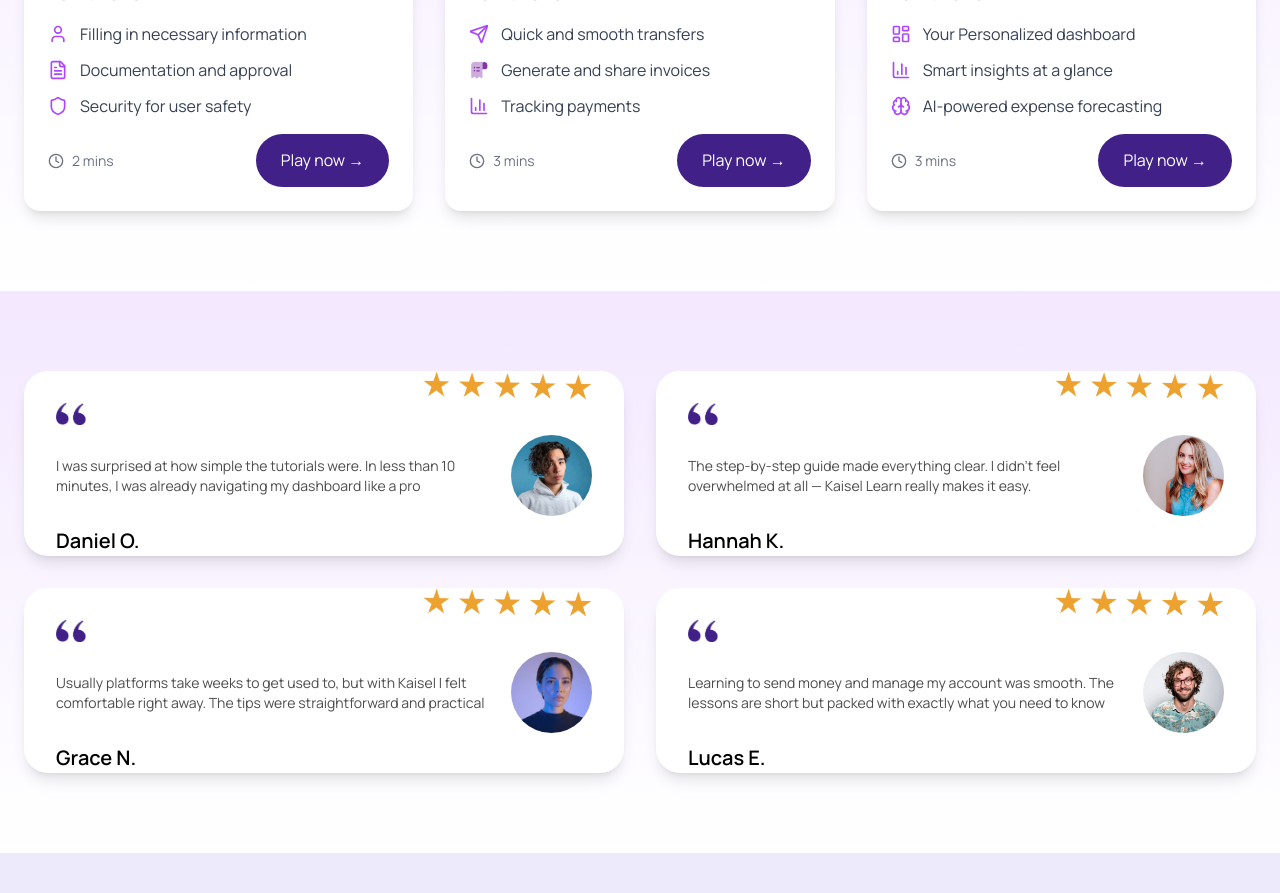
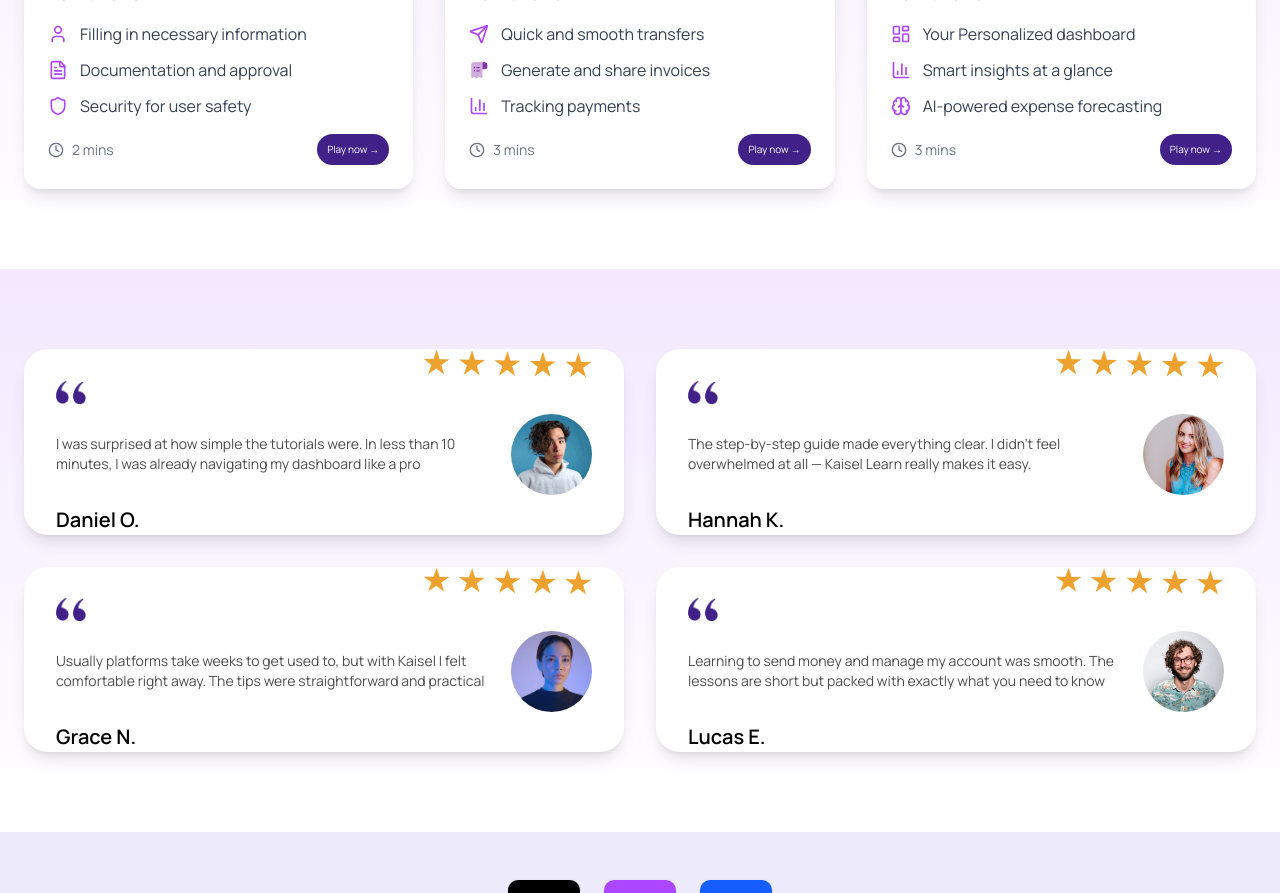
Before and after one commit to GozyDev/kasieal, a Next.js app: page /Learn in a window 1280 px wide. Shown: the part 980-1873 px from the top of the page. Built offline with nearby package versions, Linux system fonts and the light colour scheme.

Commit message:
padding in learn

```diff
--- a/components/Navbar.tsx
+++ b/components/Navbar.tsx
@@ -73,7 +73,7 @@ const navigation = [
       {
         icon: "/nav/image 45.png",
         title: "FAQs",
-        description: "Answers to your quwstion",
+        description: "Answers to your que stion",
         href: "/Faqs",
       },
     ],
--- a/components/Steps.tsx
+++ b/components/Steps.tsx
@@ -120,7 +120,7 @@ export default function StepsCards() {
                   text="Play now →"
                   href="/WaitList"
                   variant="primary"
-                  className="text-sm px-0"
+                  className="!text-[10px] !p-2 !px-[10px]"
                 ></PrimaryButton>
               </div>
             </div>
```
